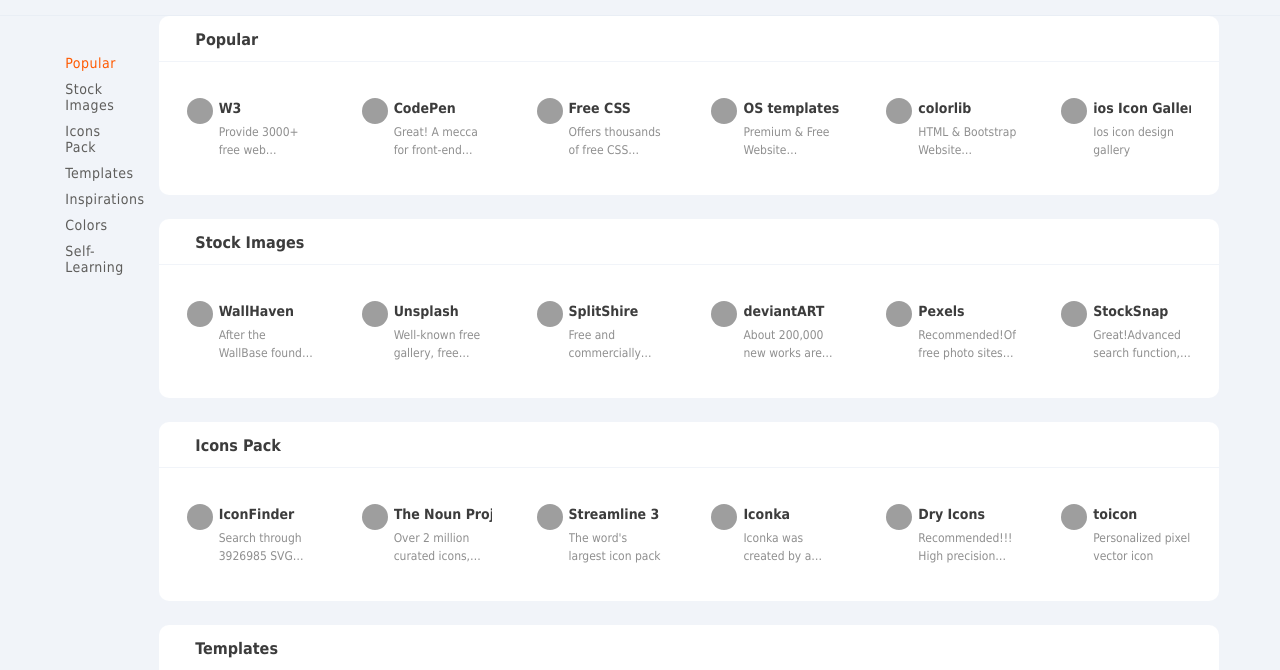
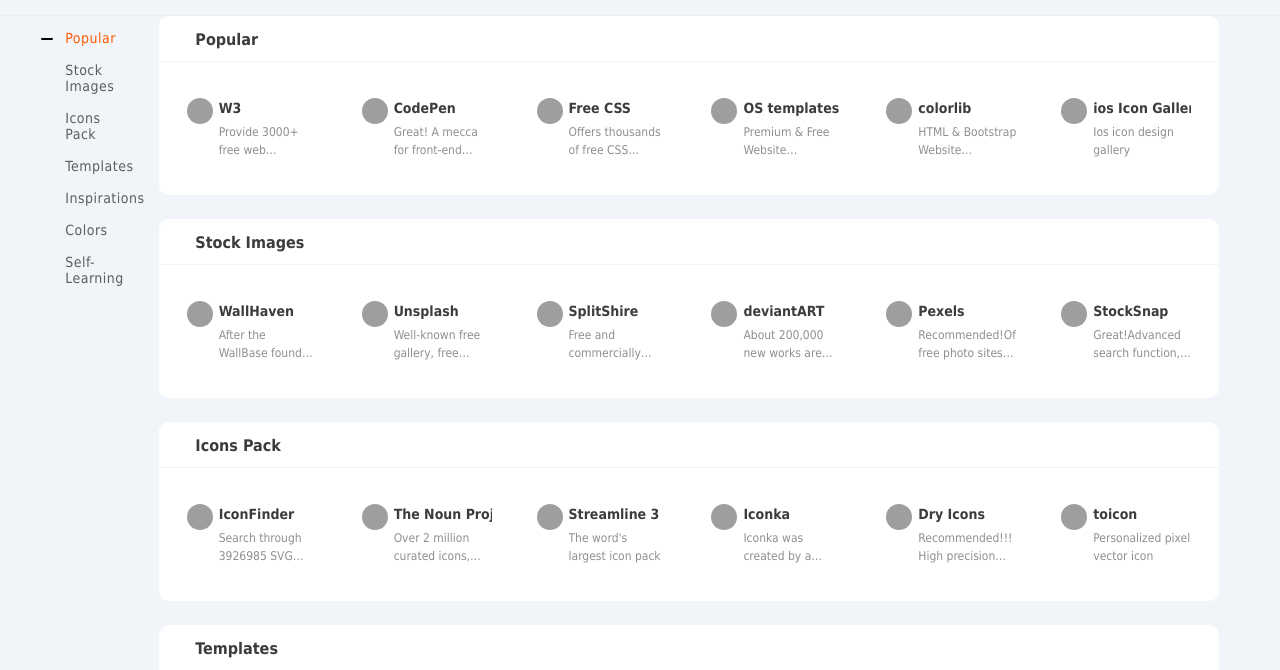
Before and after one commit to eetoang/tools, a plain HTML site: page index.html in a window 1280 px wide. Shown: the part 79-749 px from the top of the page. Drawn offline with Linux system fonts and the light colour scheme; grey boxes are pictures that could not be loaded.

Commit message:
Update styles.css

```diff
--- a/styles.css
+++ b/styles.css
@@ -278,34 +278,39 @@
 .content-sidebar{
     font-size:14px;
     color:#3b3c3e;
-    margin-top:18px;
-}
+    margin-top:18px;}
 .content-sidebar.fixed{
     position:fixed;
     top:0;
-    margin-top:18px;
-}
+    margin-top:0;}
 .content-sidebar.fixed dl{
-    margin:20px 10 0;
-}
-
+    margin:10px 0 0;}
+.content-sidebar.absolute{
+    position:absolute;
+    bottom:0;}
+.content-sidebar dl{
+    position:relative;
+    margin:-12px 0 0;
+    padding-bottom:20px;}
+.content-sidebar dl dt{
+    position:absolute;
+    top:12px;
+    left:-20px;}
 .content-sidebar dl .show-list{
     display:block;
-    width:20px;
+    width:16px;
     height:16px;
-    cursor:pointer;
-}
+    cursor:pointer;}
 .content-sidebar dl .show-list::before{
     content:'';
     display:block;
-   /* width:12px;
-    height:2px;*/
+    width:12px;
+    height:2px;
     background:#000;
     border-radius:1px;
     position:absolute;
     top:50%;
-    margin-top:-1px;
-}
+    margin-top:-1px;}
 .content-sidebar dl .show-list.add::after{
     content:'';
     display:block;
@@ -314,45 +319,36 @@
     background:#000;
     border-radius:1px;
     position:absolute;
-    left:4px;
+    left:5px;
     top:20%;
-    margin-top:-1px;
-}
+    margin-top:-1px;}
 .content-sidebar dd{
     margin:0;
-    padding:5px 0;
-    letter-spacing:0.5px;
-}
+    padding:6px 0;
+    letter-spacing:0.5px;}
 .content-sidebar dd a{
     color:#5e5d5b;
     display:inline-block;
-    padding:0px 4px;
-    transition:0.1s;
-}
+    padding:2px 4px;
+    transition:0.1s;}
 .content-sidebar dd a:hover{
     color:#fff;
     background:#ff5a00;
-    border-radius:3px;
-}
+    border-radius:3px;}
 .content-sidebar dd.current a{
     color:#ff5a00;
-    background:transparent;
-}
+    background:transparent;}
 @media (max-width: 1199px){
     .content-sidebar{
         font-size:12px;
         margin-left:0;
-        padding-right:0;
-    }
-    .content-sidebar dt{
-        display:none;
-    }
-}
+        padding-right:0;}
+    .content-sidebar dt{display:none;}}
 @media screen and (max-width: 991px){
     .content-sidebar{
-        display:none;
-    }
-}
+        display:none;}}
+
+
 .content .row{
     position:relative;
 }
```
